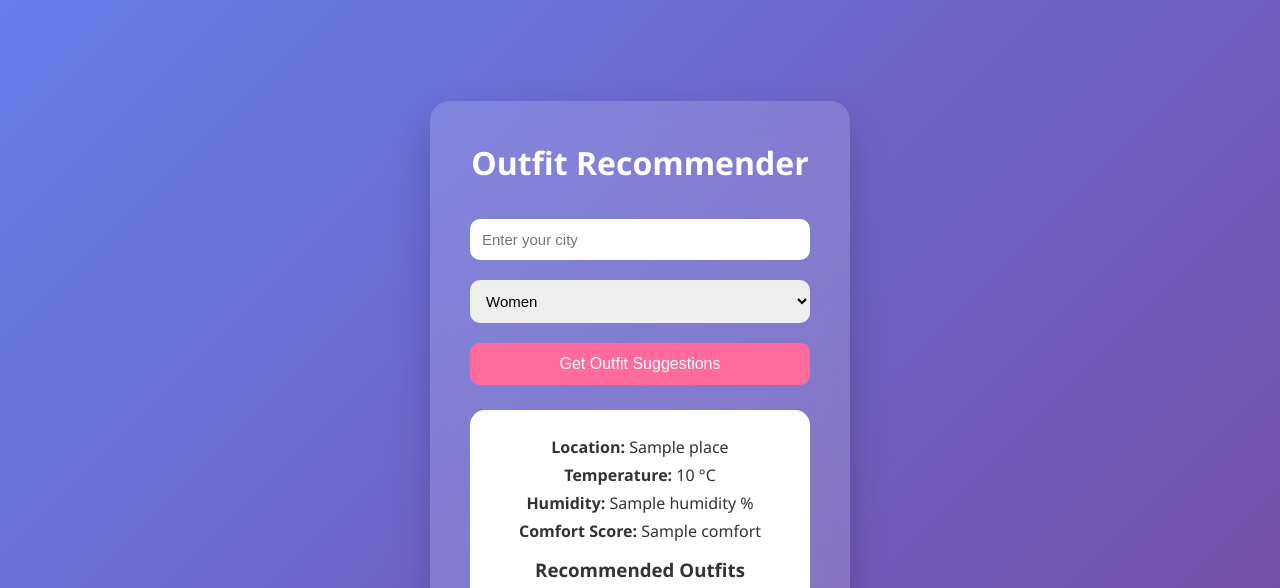
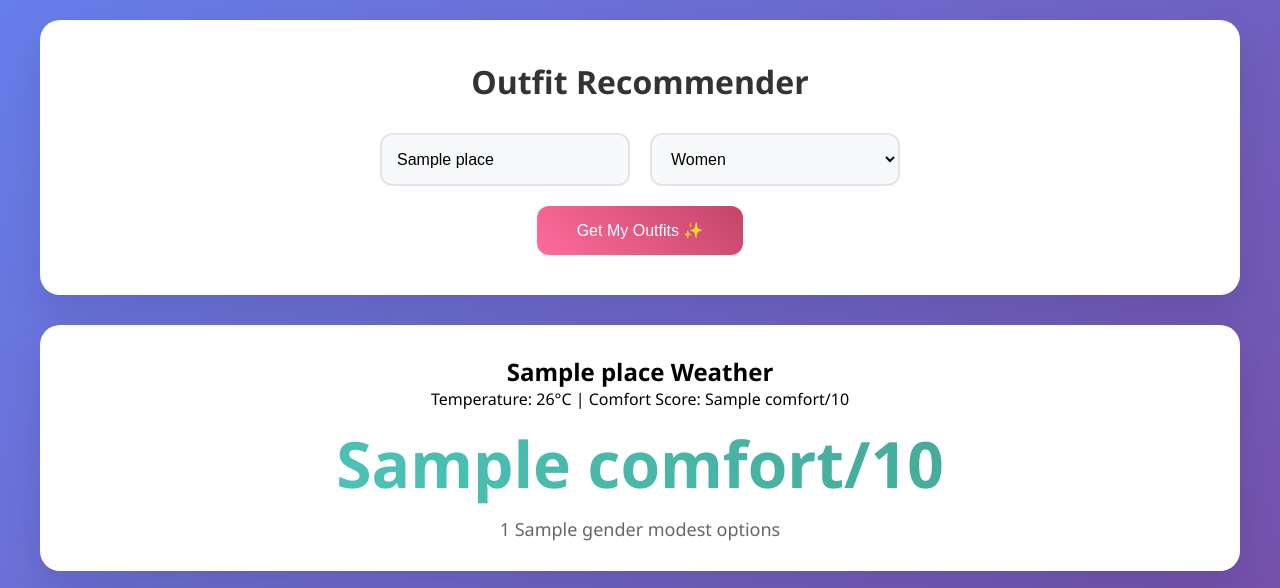
Before and after one commit to ilakkiyasudhagar7-sudo/MDP-2026, a Flask app: template templates/index.html in a window 1280 px wide. Shown: the top 588 px of the page. Run offline with Flask 3, Linux system fonts and the light colour scheme; the template is opened without the code that fills it: most values are stand-ins (such as "Sample title", 1, 10 or a date in 2020).

Commit message:
Update index.html

```diff
--- a/templates/index.html
+++ b/templates/index.html
@@ -1,154 +1,127 @@
 <!DOCTYPE html>
+<html>
+<head>
+    <title>Outfit Recommender</title>
+    <style>
+        * { margin: 0; padding: 0; box-sizing: border-box; }
+        body {
+            font-family: 'Segoe UI', Tahoma, Geneva, Verdana, sans-serif;
+            background: linear-gradient(135deg, #667eea 0%, #764ba2 100%);
+            min-height: 100vh;
+            padding: 20px;
+        }
+        .container { max-width: 1200px; margin: 0 auto; }
 
-<html lang="en">
-<head>
+        .input-section {
+            background: white;
+            border-radius: 20px;
+            padding: 40px;
+            box-shadow: 0 20px 40px rgba(0,0,0,0.1);
+            text-align: center;
+            margin-bottom: 30px;
+        }
+        .form-group { display: flex; gap: 20px; justify-content: center; margin: 20px 0; flex-wrap: wrap; }
+        input, select {
+            padding: 15px;
+            border: 2px solid #e1e5e9;
+            border-radius: 12px;
+            font-size: 16px;
+            width: 250px;
+            background: #f8f9fa;
+        }
+        .btn {
+            background: linear-gradient(45deg, #ff6b9d, #c44569);
+            color: white;
+            border: none;
+            padding: 15px 40px;
+            border-radius: 12px;
+            font-size: 16px;
+            cursor: pointer;
+            transition: transform 0.2s;
+        }
+        .btn:hover { transform: translateY(-2px); }
 
-<meta charset="UTF-8">
-<meta name="viewport" content="width=device-width, initial-scale=1.0">
-
-<title>Weather Based Outfit Recommender</title>
-
-<style>
-
-*{
-margin:0;
-padding:0;
-box-sizing:border-box;
+        .weather-card {
+            background: white;
+            border-radius: 20px;
+            padding: 30px;
+            text-align: center;
+            box-shadow: 0 15px 35px rgba(0,0,0,0.1);
+            margin: 20px 0;
+        }
+        .comfort-score {
+            font-size: 4rem;
+            background: linear-gradient(45deg, #4ecdc4, #44a08d);
+            -webkit-background-clip: text;
+            -webkit-text-fill-color: transparent;
+            font-weight: bold;
+            margin: 10px 0;
         }
 
-body{
-font-family:'Segoe UI',Tahoma,Geneva,Verdana,sans-serif;
-background:linear-gradient(135deg,#667eea,#764ba2);
-min-height:100vh;
-display:flex;
-align-items:center;
-justify-content:center;
+        .cards-grid {
+            display: grid;
+            grid-template-columns: repeat(auto-fit, minmax(220px, 1fr));
+            gap: 20px;
+            margin-top: 30px;
         }
-
-.container{
-background:rgba(255,255,255,0.15);
-backdrop-filter:blur(12px);
-padding:40px;
-border-radius:20px;
-width:420px;
-text-align:center;
-box-shadow:0 20px 40px rgba(0,0,0,0.2);
-color:white;
+        .card {
+            background: white;
+            border-radius: 20px;
+            overflow: hidden;
+            box-shadow: 0 15px 35px rgba(0,0,0,0.1);
+            transition: transform 0.3s, box-shadow 0.3s;
+            text-decoration: none;
+            color: inherit;
         }
-
-h1{
-margin-bottom:25px;
-font-size:2rem;
+        .card:hover { transform: translateY(-10px); box-shadow: 0 25px 50px rgba(0,0,0,0.15); }
+        .card img {
+            width: 100%;
+            height: 180px;
+            background: #f0f0f0;
+            object-fit: cover;
         }
-
-input,select{
-width:100%;
-padding:12px;
-margin:10px 0;
-border-radius:10px;
-border:none;
-font-size:15px;
+        .card-title {
+            padding: 15px;
+            font-weight: bold;
+            text-align: center;
+            font-size: 14px;
         }
-
-button{
-width:100%;
-padding:12px;
-background:#ff6b9d;
-border:none;
-border-radius:10px;
-color:white;
-font-size:16px;
-cursor:pointer;
-margin-top:10px;
-transition:0.2s;
-}
-
-button:hover{
-transform:translateY(-2px);
-background:#ff4d88;
-}
-
-.weather-box{
-background:white;
-color:#333;
-margin-top:25px;
-padding:20px;
-border-radius:15px;
-}
-
-.weather-box p{
-margin:6px 0;
-font-size:16px;
-}
-
-.categories{
-margin-top:15px;
-}
-
-.categories a{
-display:block;
-margin:8px 0;
-padding:10px;
-background:#667eea;
-color:white;
-text-decoration:none;
-border-radius:8px;
-transition:0.2s;
-}
-
-.categories a:hover{
-background:#5563d1;
-}
-
     </style>
-
 </head>
-
 <body>
-
     <div class="container">
-
-<h1>Outfit Recommender</h1>
+        <div class="input-section">
+            <h1 style="color: #333; margin-bottom: 30px;">Outfit Recommender</h1>
 
             <form method="POST">
-
-<input name="place" placeholder="Enter your city" required>
-
-<select name="gender">
-<option value="women">Women</option>
-<option value="men">Men</option>
+                <div class="form-group">
+                    <input type="text" name="place" placeholder="Enter city (e.g., Chennai)" value="{{ place }}" required>
+                    <select name="gender" required>
+                        <option value="women" {% if gender == 'women' %}selected{% endif %}>Women</option>
+                        <option value="men" {% if gender == 'men' %}selected{% endif %}>Men</option>
                     </select>
-
-<button type="submit">Get Outfit Suggestions</button>
-
+                </div>
+                <button type="submit" class="btn">Get My Outfits ✨</button>
             </form>
+        </div>
 
         {% if comfort %}
-
-<div class="weather-box">
-
-<p><strong>Location:</strong> {{place}}</p>
-<p><strong>Temperature:</strong> {{temp}} °C</p>
-<p><strong>Humidity:</strong> {{humidity}} %</p>
-<p><strong>Comfort Score:</strong> {{comfort}}</p>
-
-<div class="categories">
-
-<h3>Recommended Outfits</h3>
-
-{% for c in categories %}
-
-<a href="/category/{{c}}">{{c.replace("_"," ").title()}}</a>
-
-{% endfor %}
-
+        <div class="weather-card">
+            <h2>{{ place.capitalize() }} Weather</h2>
+            <p>Temperature: 26°C | Comfort Score: {{ comfort }}/10</p>
+            <div class="comfort-score">{{ comfort }}/10</div>
+            <p style="color: #666; font-size: 18px;">{{ category_count }} {{ gender }} modest options</p>
         </div>
 
+        <div class="cards-grid">
+            {% for cat in categories %}
+            <a class="card" href="/category/{{ cat }}">
+                <img src="/static/images/{{ gender }}/{{ cat }}/1.jpg" alt="{{ cat }}">
+                <div class="card-title">{{ cat.replace('_', ' ').title() }}</div>
+            </a>
+            {% endfor %}
         </div>
-
         {% endif %}
-
     </div>
-
 </body>
 </html>
```
Lines whose indentation alone changed are shown as unchanged.
